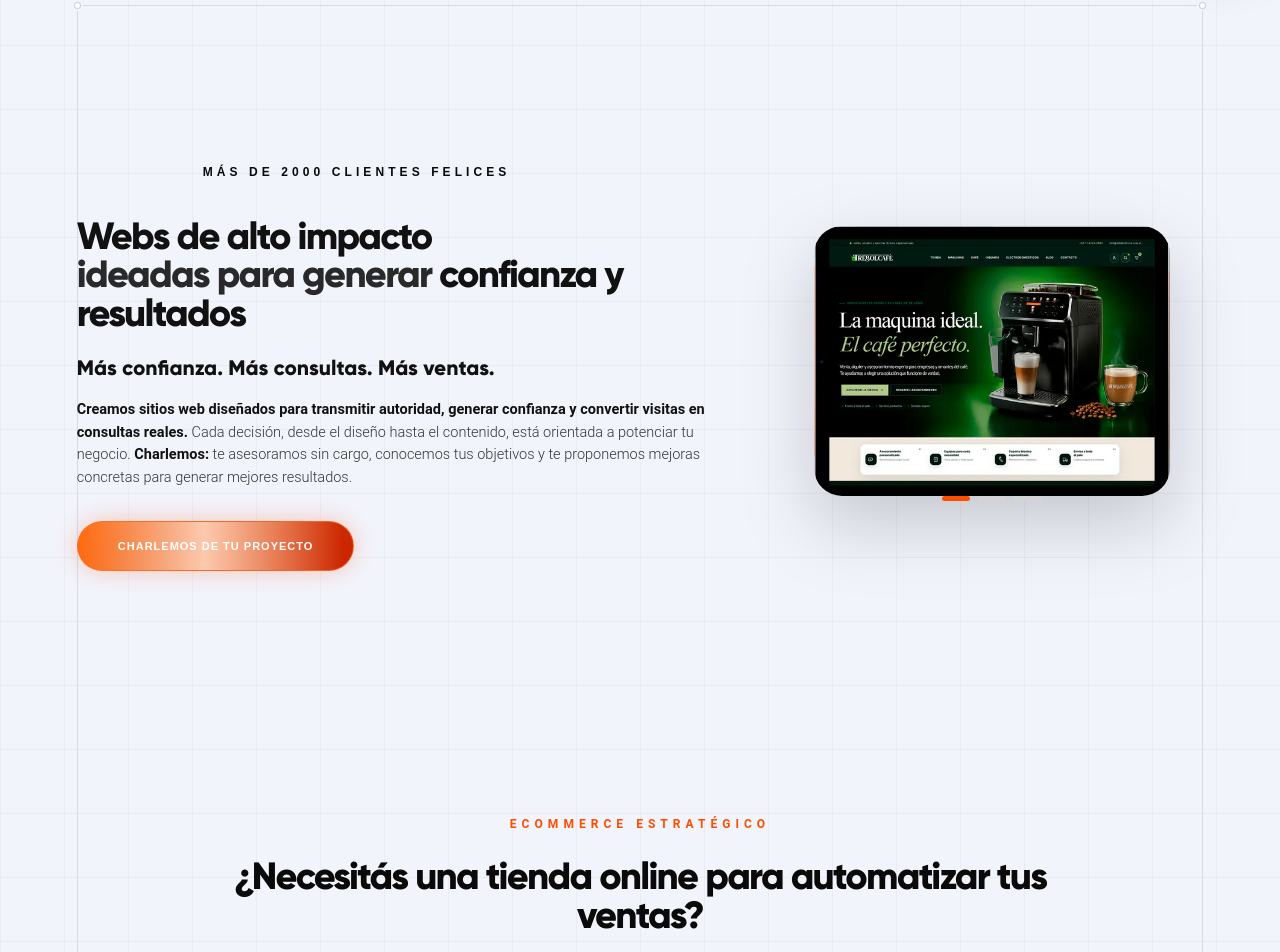
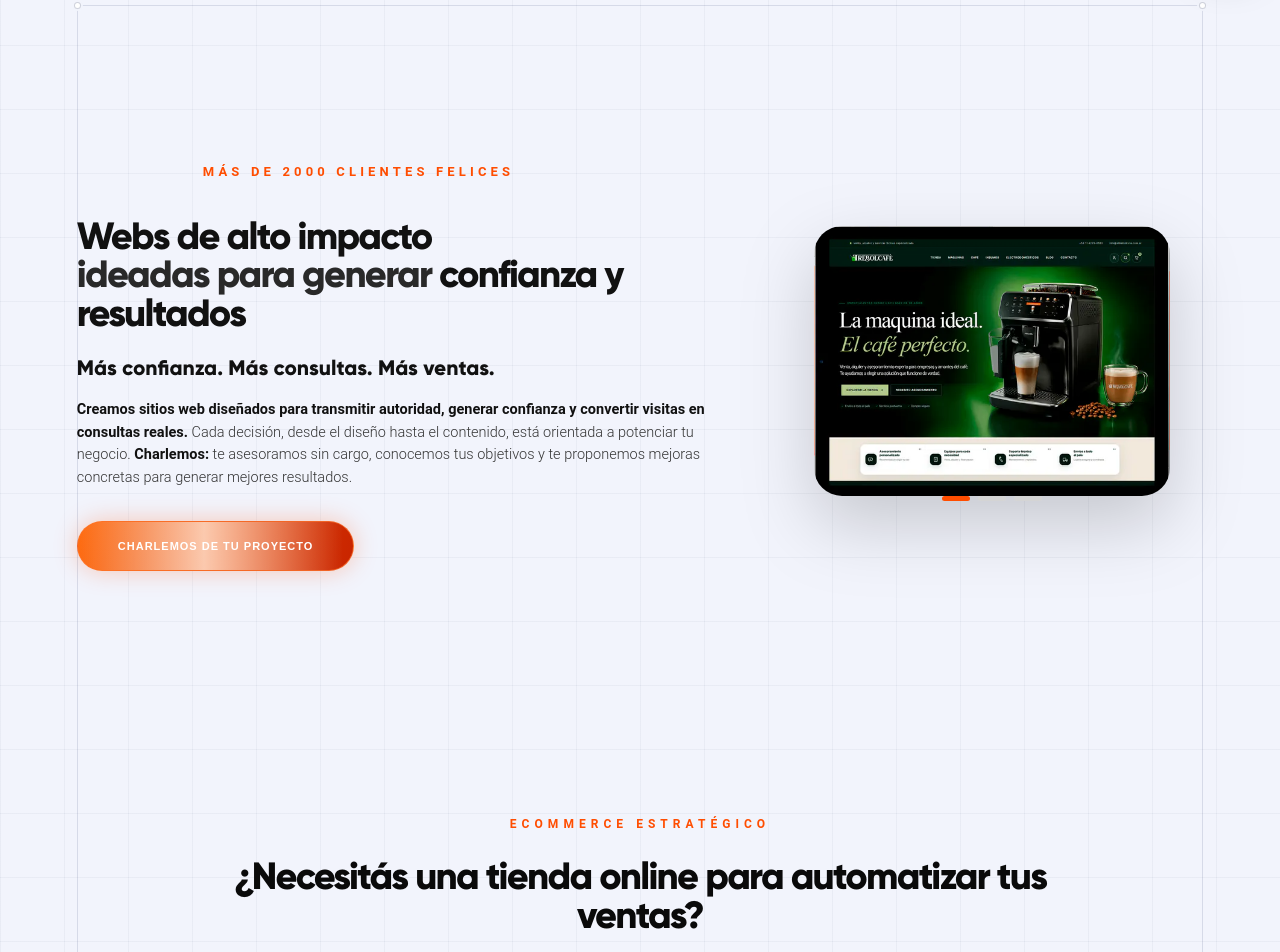
Before and after one commit to ideamosestudio/ideamosdemo, a Next.js app: page / in a window 1280 px wide. Shown: the part 819-1771 px from the top of the page. Built offline with nearby package versions, Linux system fonts and the light colour scheme; grey boxes are pictures that could not be loaded.

Commit message:
Unifica tipografia del rotulo de clientes

```diff
--- a/app/manual-tipografico-modulos-desktop.css
+++ b/app/manual-tipografico-modulos-desktop.css
@@ -337,10 +337,11 @@
 #site-root .home-page .happy-clients-avatars img:first-child{margin-left:0}
 
 #site-root .home-page .happy-clients-label{
-  font-family:"Poppins",Arial,sans-serif;
-  font-size:10px;
+  color:var(--orange);
+  font-family:"Roboto",Arial,sans-serif;
+  font-size:11px;
   font-weight:700;
-  line-height:1.25;
+  line-height:1.4;
   letter-spacing:.24em;
 }
 
@@ -397,11 +398,12 @@
   }
 
   #site-root .home-page .happy-clients-label{
-    font-family:"Poppins",Arial,sans-serif;
-    font-size:12px;
+    color:var(--orange);
+    font-family:"Roboto",Arial,sans-serif;
+    font-size:13px;
     font-weight:700;
-    line-height:1;
-    letter-spacing:.34em;
+    line-height:1.4;
+    letter-spacing:.32em;
     white-space:nowrap;
   }
 
```
